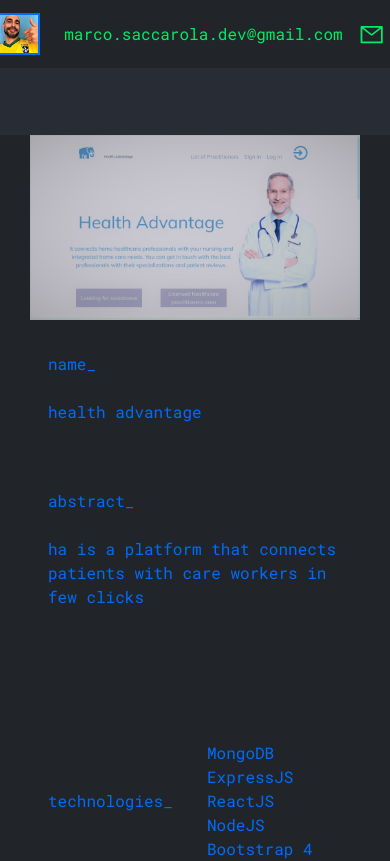
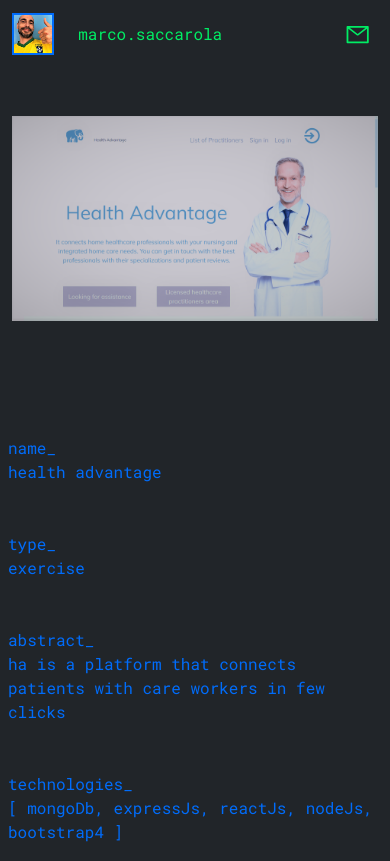
Before and after one commit to marcosaccarola/Portfolio, a React (Create React App) app: page / in a window 390 px wide. Shown: the top 861 px of the page. Built offline with nearby package versions, Linux system fonts and the light colour scheme.

Commit message:
responsive

```diff
--- a/src/components/000.css
+++ b/src/components/000.css
@@ -19,28 +19,34 @@
 
 .con {
   margin-top: 8vh !important;
-  min-height: 76vh !important;
+  /* min-height: 76vh !important; */
   margin-bottom: 8vh;
 }
 .box {
   margin-top: 16vh !important;
-  min-height: 44vh !important;
+  /* min-height: 44vh !important; */
   margin-bottom: 16vh;
   margin-left: 8vh;
   background-color: #282c34 !important;
 }
-.screen {
-  /* margin-top: 23vh; */
+.box-little {
+  min-height: 38vh !important;
+}
+.img-screen {
+  /* margin-top: auto; */
   /* margin-bottom: 23vh; */
   /* margin-left: -25vh; */
-  width: 90%;
+  height: 80%;
+  /* float: left; */
   /* height: auto; */
-  /* display: flex; */
+  /* display: block; */
   /* justify-content: center; */
   /* align-items: center; */
 }
-.box-little {
-  min-height: 38vh;
+.border-blue {
+  border-style: solid;
+  border-width: 1px;
+  border-color: #006cfa;
 }
 
 .text-flux {
--- a/src/components/100-Bar.jsx
+++ b/src/components/100-Bar.jsx
@@ -6,11 +6,11 @@ import Marco from '../assets/Marco-Saccarola.jpg'
 const Bar=()=>{
 
     return(
-        <Navbar bg="dark" variant='dark' className='min-vw-100 bar'>
+        <Navbar bg="dark" variant='dark' className='fixed-top min-vw-100 bar'>
             <Container>
                 <Navbar.Brand><Image className='avatar' src={Marco} /></Navbar.Brand>
                 <Nav className="me-auto">
-                    <Nav.Link className='text-flux'>marco.saccarola.dev@gmail.com</Nav.Link>
+                    <Nav.Link className='text-flux'>marco.saccarola</Nav.Link>
                 </Nav>
                 <Nav className="ms-auto">
                     <Nav.Link><AiOutlineMail className='icon-email' /></Nav.Link>
--- a/src/components/200-Central.jsx
+++ b/src/components/200-Central.jsx
@@ -6,34 +6,37 @@ const Central=()=>{
 
     return(
             <Container className='bg-dark con'>
-                <Row>
-                    <Col lg={6} className='my-auto'>
-                        <Image src={ha} className='screen' />
+                <Row className='text-blue'>
+                    <Col lg={7} className='box-little'>
+                        <Image src={ha} className='img-fluid my-5' />
                     </Col>
-                    <Col lg={6} className='px-5'>
-                        <Row lg={12} className='text-blue box-little'>
-                            <Col lg={12} className='text-start my-auto'>
-                                name_ <br/><br/>
-                                health advantage
-                            </Col>
-                            <Col lg={12} className='text-start my-auto'>
-                                abstract_<br/><br/>
-                                ha is a platform that connects patients with care workers in few clicks
-                            </Col>
-                        </Row>
-                        <Row xs={12} className='text-blue box-little'>
-                            <Col xs={6} className='text-start my-auto'>
-                                technologies_
-                            </Col>
-                            <Col xs={6} className='text-start my-auto'>
-                                MongoDB<br/>
-                                ExpressJS<br/>
-                                ReactJS<br/>
-                                NodeJS<br/>
-                                Bootstrap 4<br/>
-                            </Col>
-                        </Row>
+                    {/* <Col xs={6} className='box-little row  px-5'>
+                    </Col> */}
+
+                    {/* <Col xs={6} className='box-little row  px-5'>
+                        <Col xs={12} className='text-start my-auto'>
+                        </Col>
+                    </Col> */}
+
+                    <Col className='box-little my-auto px-2'>
+                        <Col xs={12} className='text-start my-5'>
+                            name_ <br/>
+                            health advantage
+                        </Col>
+                        <Col xs={12} className='text-start my-5'>
+                            type_ <br/>
+                            exercise
+                        </Col>
+                        <Col xs={12} className='text-start my-5'>
+                            abstract_<br/>
+                            ha is a platform that connects patients with care workers in few clicks
+                        </Col>
+                        <Col xs={12} className='text-start my-5'>
+                            technologies_<br/>
+                            [ mongoDb, expressJs, reactJs, nodeJs, bootstrap4 ]
+                        </Col>
                     </Col>
+
                 </Row>
             </Container>
     )
```
